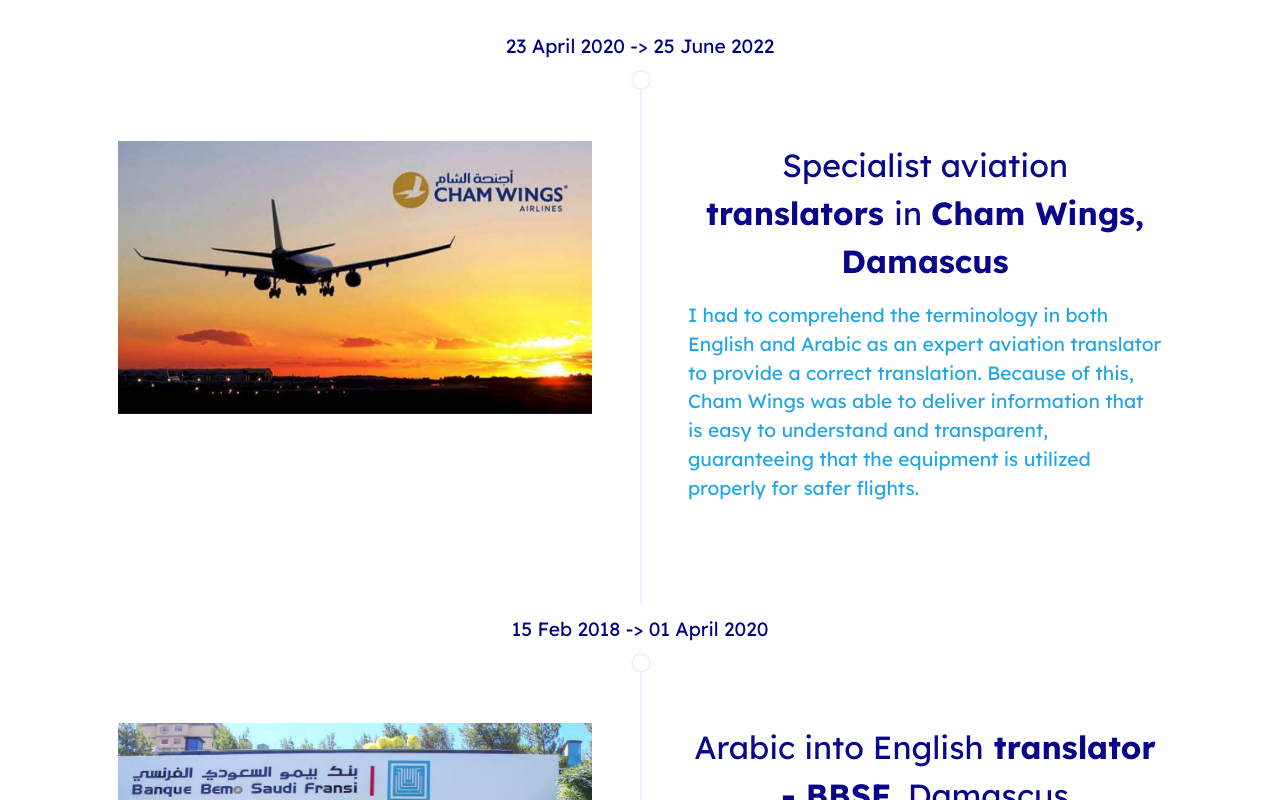
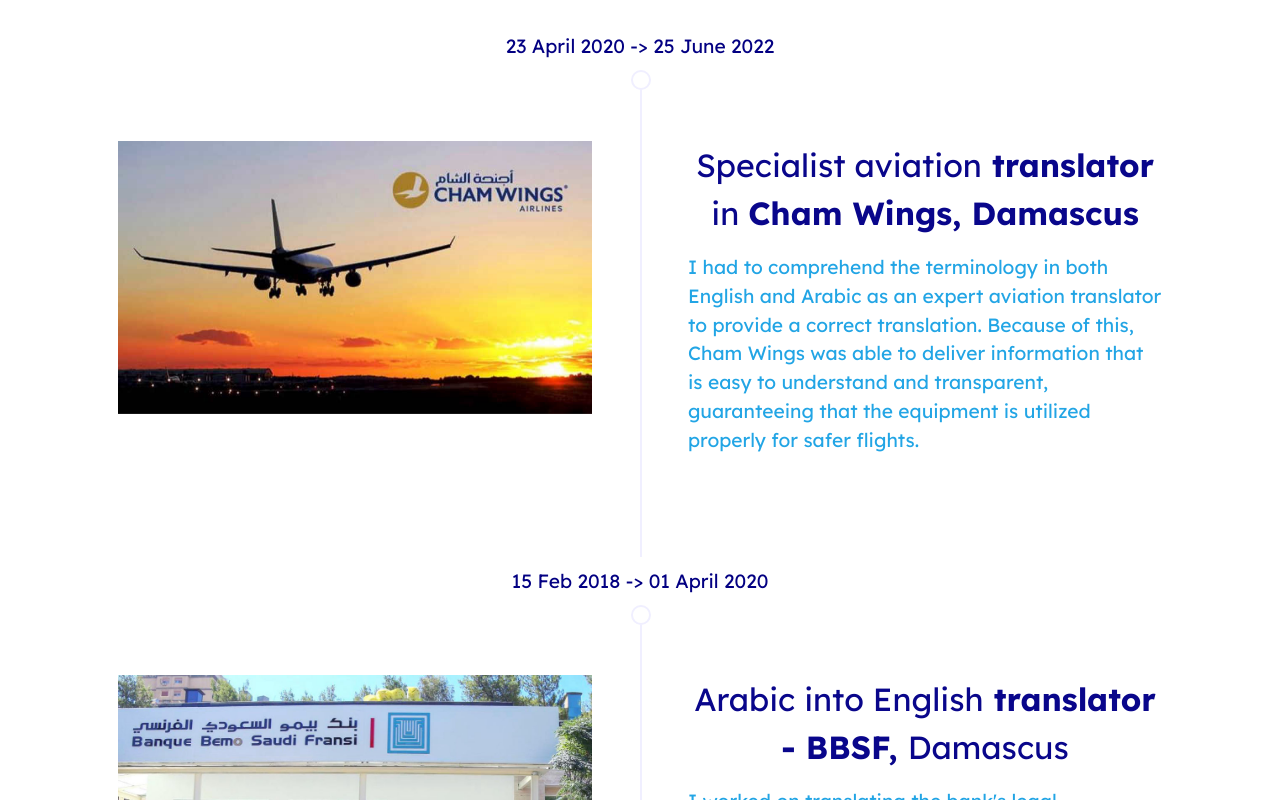
Before and after one commit to mhd-helou/philolang, a plain HTML site: page index.html in a window 1280 px wide. Shown: the part 1934-2734 px from the top of the page. Drawn offline with Linux system fonts and the light colour scheme; files whose address does not match are found by name.

Commit message:
Update index.html

```diff
--- a/index.html
+++ b/index.html
@@ -135,7 +135,7 @@
                 </div>
                 <div class="col-12 col-md-6">
                     <div class="timeline-text-wrapper">
-                        <h4 class="mbr-timeline-title mbr-fonts-style mb-0 display-5">Specialist aviation<strong> translators </strong>in <strong>Cham Wings, Damascus</strong></h4>
+                        <h4 class="mbr-timeline-title mbr-fonts-style mb-0 display-5">Specialist aviation<strong> translator </strong>in <strong>Cham Wings, Damascus</strong></h4>
                         <p class="mbr-text mbr-fonts-style mt-3 mb-0 display-7">I had to comprehend the terminology in both English and Arabic as an expert aviation translator to provide a correct translation. Because of this, Cham Wings was able to deliver information that is easy to understand and transparent, guaranteeing that the equipment is utilized properly for safer flights.</p>
                     </div>
                 </div>
```
